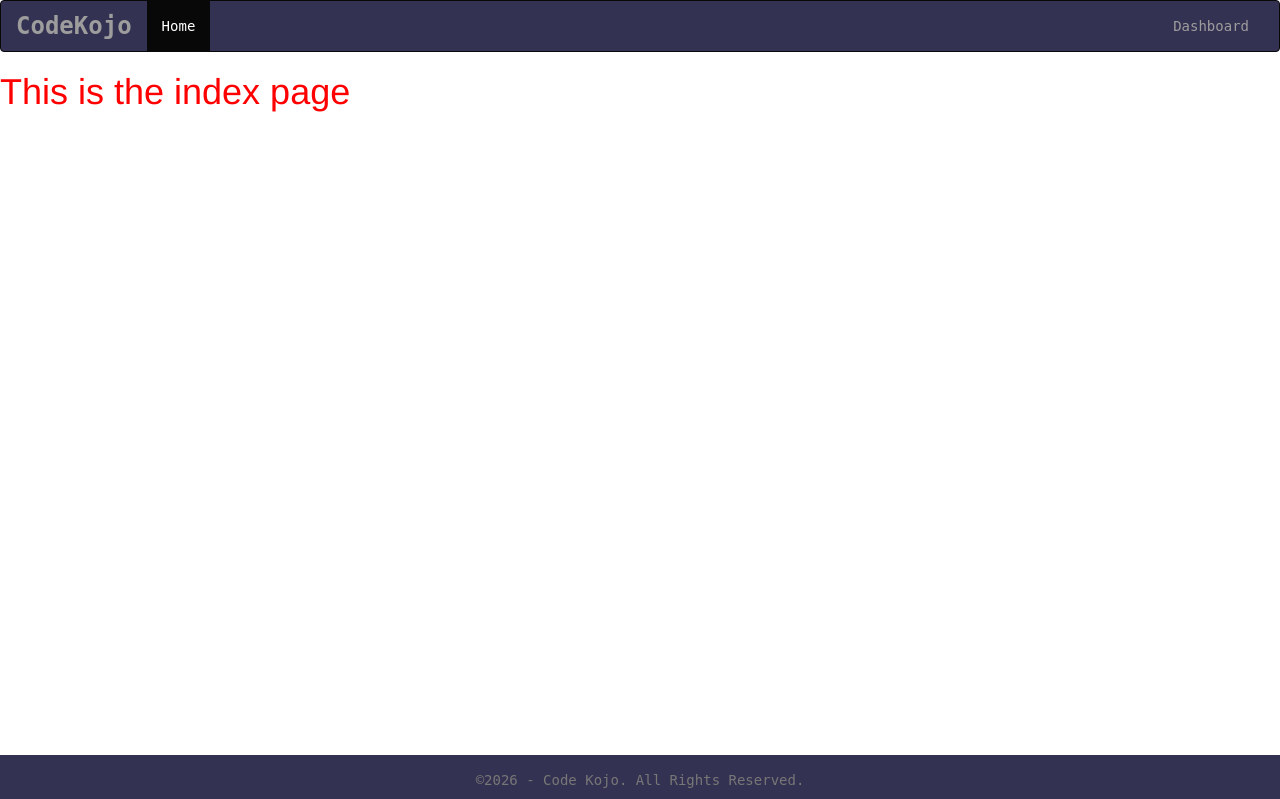
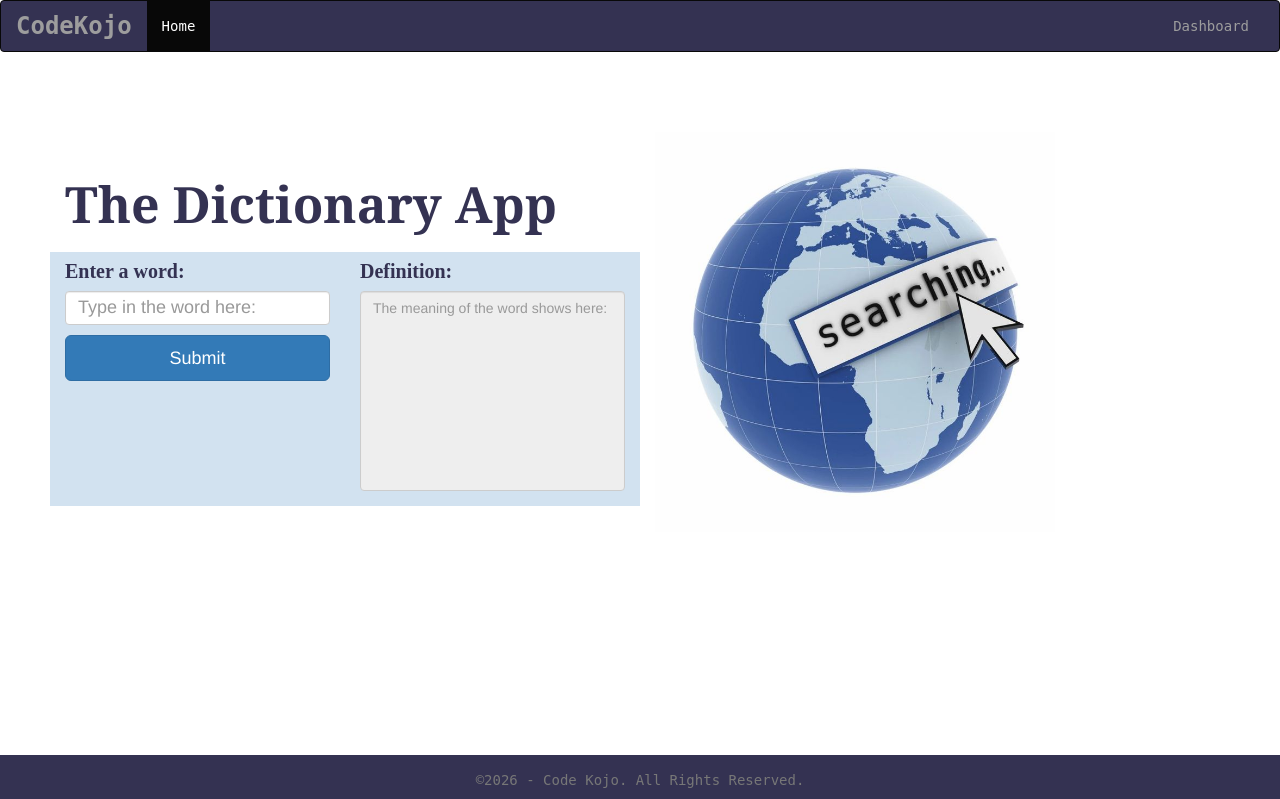
Before and after one commit to Kojo-Gyamfi/Dictionary-App, a Flask app: page / in a window 1280 px wide. Shown: the top 799 px of the page. Run offline with Flask 3, Linux system fonts and the light colour scheme; some libraries are stand-ins or nearby versions.

Commit message:
app layout implementation

```diff
--- a/static/css/style.css
+++ b/static/css/style.css
@@ -1,5 +1,5 @@
 body {
-  min-height: 2000px;
+  min-height: 100vh;
 }
 
 .navbar-static-top {
@@ -14,6 +14,51 @@ a.navbar-brand {
   font-weight: bold;
   font-size: 24px;
   /* letter-spacing: 2px; */
+}
+
+.container-fluid > .row{
+    padding: 60px 50px 0 50px;
+  }
+
+img{
+    width: 400px;
+    /* height: 550px; */
+    margin-left: auto;
+    margin-bottom: 50px;
+  }
+
+h1 {
+    margin-top:45px;
+    margin-bottom: 20px;
+    font-size: 50px;
+    font-family: Georgia, serif;
+    font-weight: bold;
+  }
+
+h1 ~ .row{
+    padding-top:5px;
+    background-color: #d2e2f0;
+}
+
+label{
+    font-family: serif;
+    font-size: 20px;
+}
+
+h1, label{
+    color: #343252;
+}
+
+input[type="text"], textarea.form-contol {
+    font-size: 18px;
+    padding-top: 10px;
+    padding-bottom: 10px;
+}
+
+textarea.form-control {
+    resize: none;
+    height: 200px;
+    background-color: #ffede5;
 }
 
 .footer {
--- a/templates/base.html
+++ b/templates/base.html
@@ -44,7 +44,11 @@
         <!--/.nav-collapse -->
       </div>
     </nav>
-    {% block content %}{% endblock %}
+
+    <div class="container-fluid">
+      {% block content %}{% endblock %}
+    </div>
+
     <footer class="footer">
       <div class="container">
         <p class="text-muted">&copy;2026 - Code Kojo. All Rights Reserved.</p>
--- a/templates/index.html
+++ b/templates/index.html
@@ -1,5 +1,4 @@
 {% extends "base.html" %}
-
 {% block title %}
 <title>Dictionary App</title>
 {% endblock %}
@@ -9,5 +8,40 @@ class="active"
 {% endblock %}
 
 {% block content %}
-<h1 style="color: red">This is the index page</h1>
+<div class="row">
+  <div class="col-md-6">
+    <h1>The Dictionary App</h1>
+    <div class="row">
+      <div class="col-sm-6">
+        <form action="">
+          <div class="form-group">
+            <label for="word">Enter a word:</label>
+            <input
+              type="text"
+              class="form-control"
+              name="word"
+              id="word"
+              placeholder="Type in the word here:"
+            />
+            <button type="submit" class="btn btn-primary btn-block btn-lg" style="margin-top: 10px;">
+                Submit</button>
+          </div>
+        </form>
+      </div>
+
+      <div class="col-sm-6">
+        <form action="">
+            <div class="form-group">
+                <label for="word">Definition:</label>
+                <textarea class="form-control" id="word" placeholder="The meaning of the word shows here:" disabled></textarea>
+            </div>
+        </form>
+      </div>
+    </div>
+  </div>
+
+  <div class="col-md-6">
+    <img src="{{ url_for('static', filename='images/search.jpg') }}" alt="Dictionary Image">
+  </div>
+</div>
 {% endblock %}
```
Also changed, not shown: static/images/search.jpg (added).
